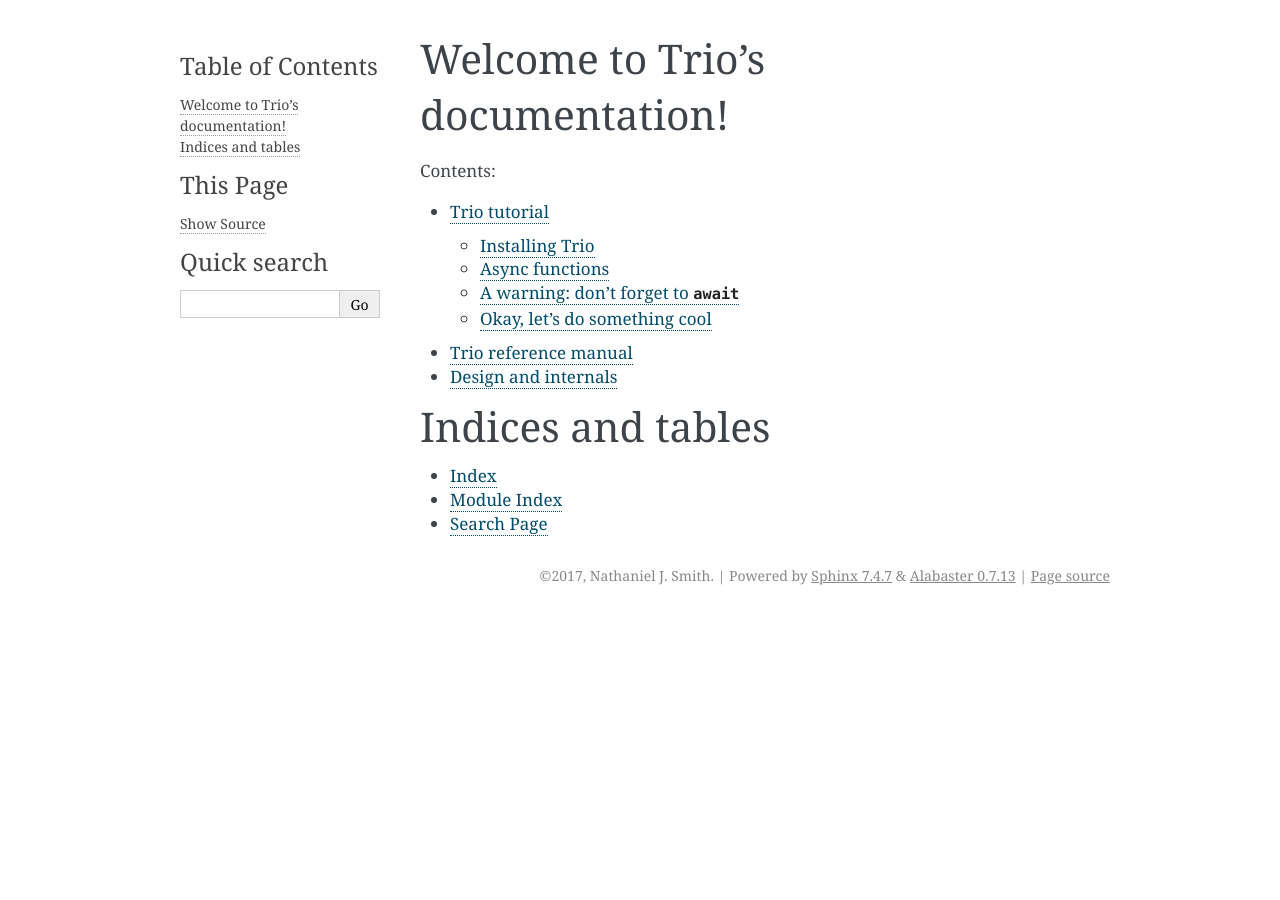
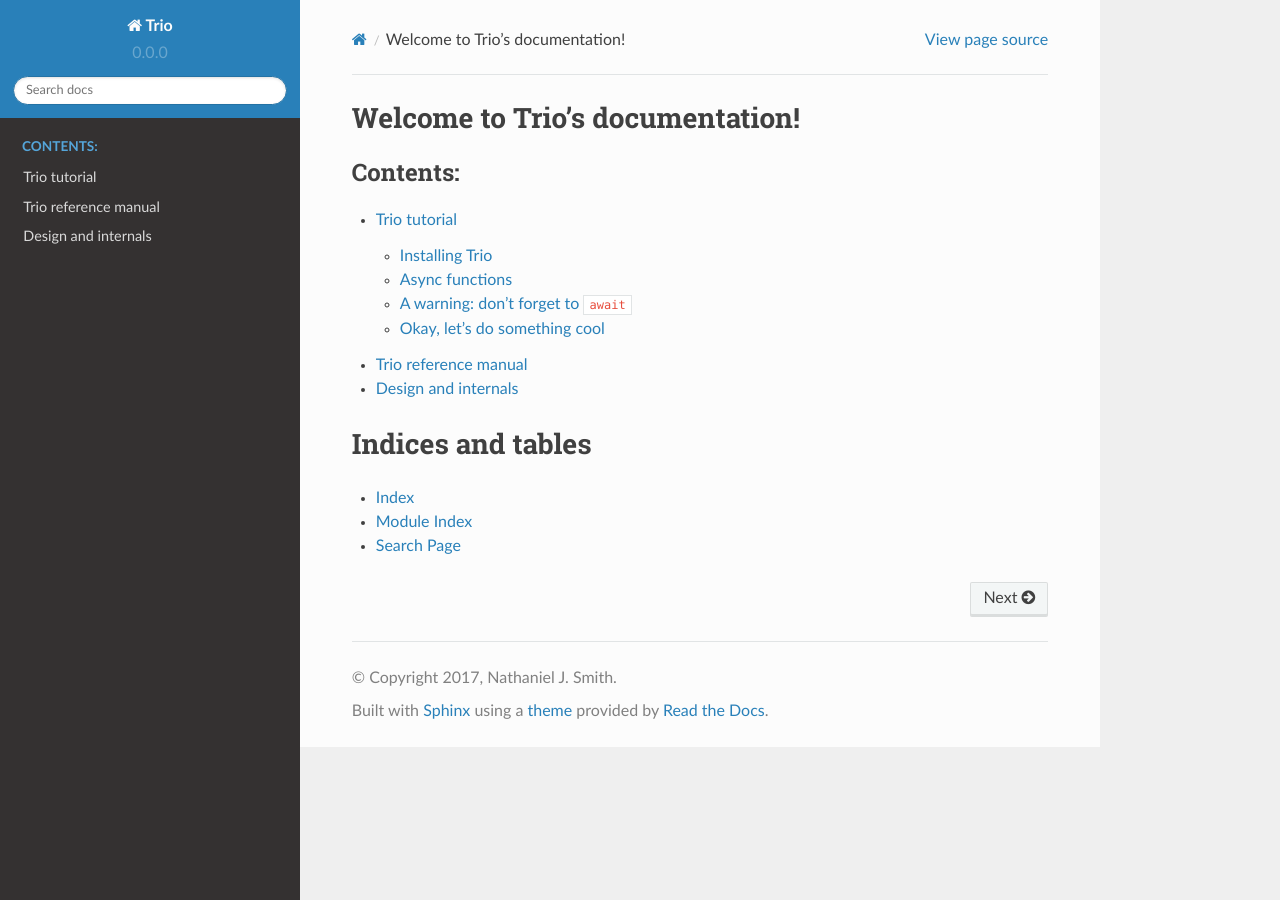
Before and after one commit to GangCheng0619/trio-py-app, a Sphinx documentation site: the page built from docs/source/index.rst, in a window 1280 px wide. Built offline with Sphinx 7.4.7 and the Read the Docs theme 2.0.0, drawn with Linux system fonts in a browser that asks for light colours.

Commit message:
[docs] Use RTD theme

```diff
--- a/docs/source/conf.py
+++ b/docs/source/conf.py
@@ -17,7 +17,7 @@
 # add these directories to sys.path here. If the directory is relative to the
 # documentation root, use os.path.abspath to make it absolute, like shown here.
 #
-# import os
+import os
 # import sys
 # sys.path.insert(0, os.path.abspath('.'))
 
@@ -89,6 +89,14 @@
 # a list of builtin themes.
 #
 #html_theme = 'alabaster'
+
+# Stolen from https://quick-sphinx-tutorial.readthedocs.io/en/latest/advanced.html
+if "READTHEDOCS" in os.environ:
+    html_theme = 'default'
+else:
+    import sphinx_rtd_theme
+    html_theme = 'sphinx_rtd_theme'
+    html_theme_path = [sphinx_rtd_theme.get_html_theme_path()]
 
 # Theme options are theme-specific and customize the look and feel of a theme
 # further.  For a list of options available for each theme, see the
@@ -162,4 +170,4 @@
 
 
 # Example configuration for intersphinx: refer to the Python standard library.
-intersphinx_mapping = {'https://docs.python.org/': None}
+intersphinx_mapping = {'https://docs.python.org/3': None}
```
Also changed, not shown: 1 other file.
